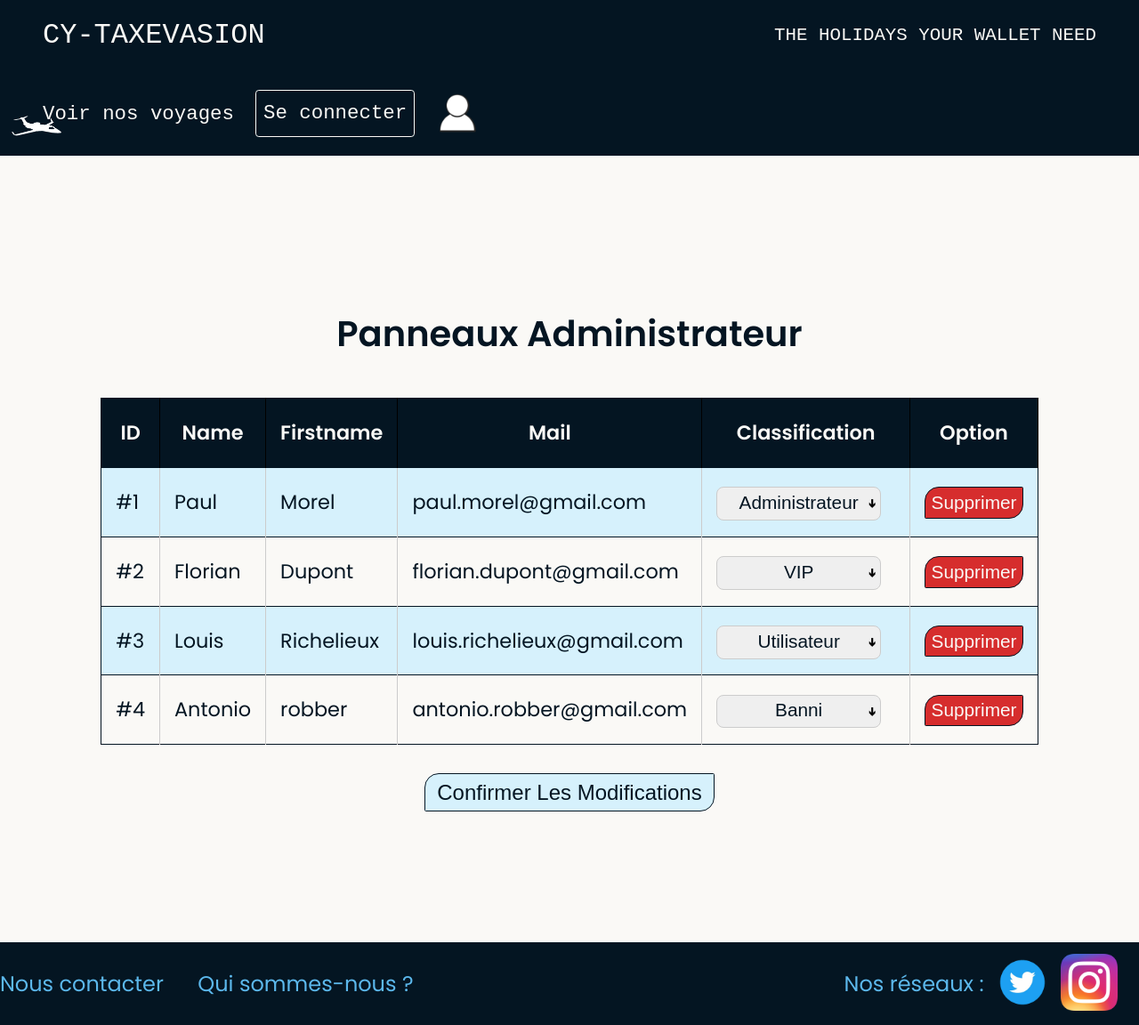
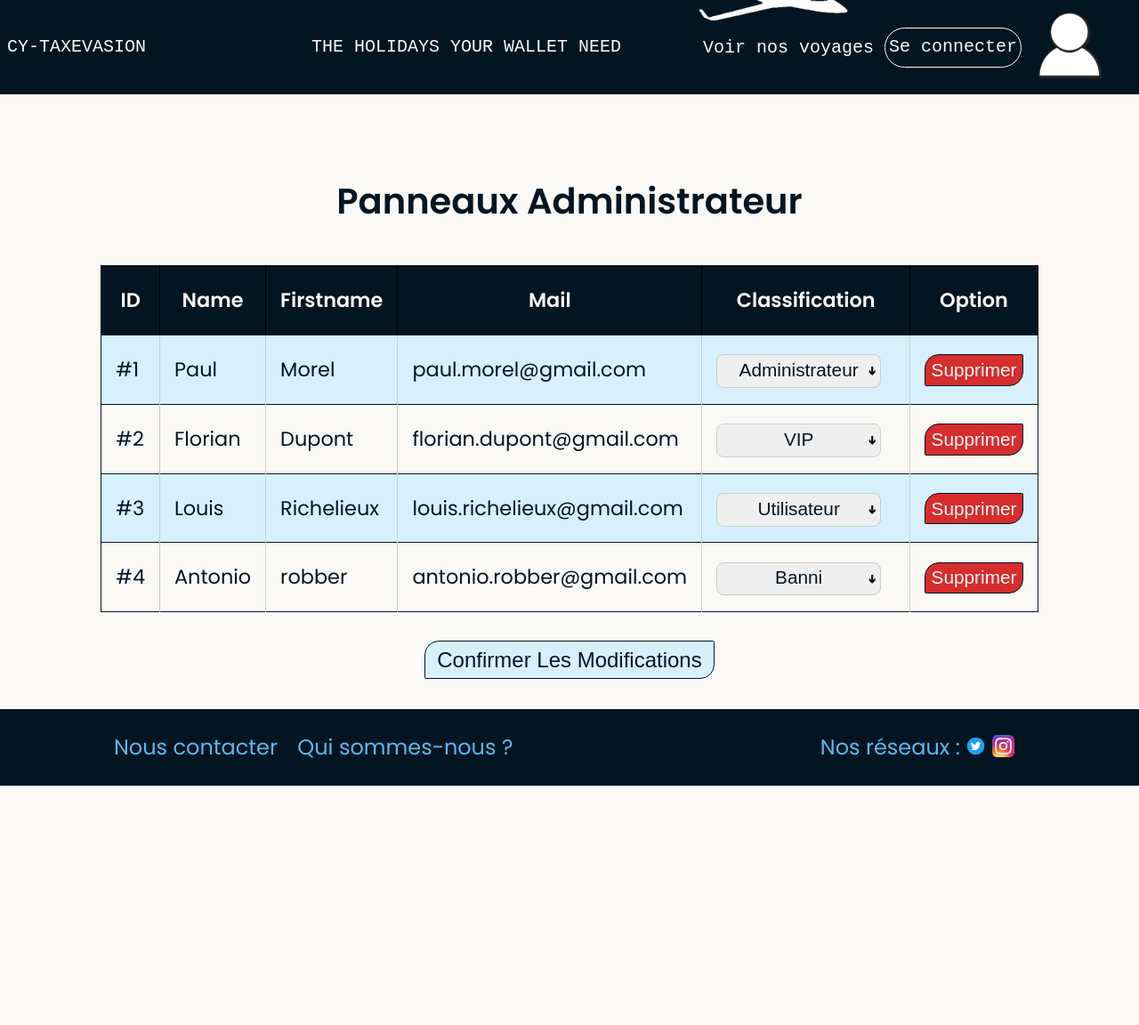
Before and after one commit to paulmrll/CY-TaxEvasion, a PHP site: page /html/admin.html in a window 1280 px wide. Shown: the whole page at 89% size. After the commit the page ends 883 px from the top, so only its background shows below. Run offline with PHP 8.4, Linux system fonts and the light colour scheme.

Commit message:
update responsivity

```diff
--- a/css/footer.css
+++ b/css/footer.css
@@ -1,10 +1,7 @@
-
-
-
 body{
     position: relative;
     min-height: 100vh;
-    padding-bottom: 5rem;
+    padding-bottom: 5vmin;
 }
 
 footer{
@@ -12,14 +9,16 @@ footer{
     bottom: 0;
     background-color: var(--color-bar);
     width: 100%;
-    font-size: 1.5rem;
+
+    font-size: 3vmin;
     color: var(--color-header-active);
 }
 
 
 .footer-container{
-    max-width: 80rem;
-    margin: 0 auto;
+
+    max-width: 80%;
+    margin: 2vmin auto;
     display: flex;
     justify-content: space-between;
     align-items: center;
@@ -30,6 +29,7 @@ footer{
 .footer-contact{
     color: var(--color-header-active);
     text-decoration: none;
+
 }
 
 .footer-contact:hover{
@@ -37,23 +37,25 @@ footer{
 }
 
 .contact a{
-    padding-right: 2rem;
+    padding-right: 2vmin;
 }
 
 
 .socials{
     display: flex;
     align-items: center;
-    gap: 0.7rem;
-    padding-right: 1.5rem;
+    gap: 0.7vmin;
+    padding-right: 1.5vmin;
+    justify-content: flex-end;
+    width : 50%;
 
 }
 
 .twitter-logo, .instagram-logo {
-    padding-top: 0.8rem;
-    width: 4rem;
+    padding-top: 0.8vmin;
+    width: 5%;
     height: auto;
 }
 img{
-    width: 4rem;
+    width: 100%;
 }
--- a/css/header.css
+++ b/css/header.css
@@ -3,27 +3,28 @@
 }
 header {
     overflow: hidden;
-    margin: 0 auto;
+    margin: 0;
+
 }
 
 
 .header-container {
-    max-width: 100%;
+
     background: var(--color-bar);
     background-size: cover;
     display: flex;
     justify-content: space-between;
     align-items: center;
-    gap: 1rem;
-    padding: 0.5rem 3rem;
     flex-wrap: wrap;
 }
 
 .header-left {
     font-weight: normal;
-    font-size: 2rem;
+    font-size: 2.5vmin;
     font-family: 'Courier New', Courier, monospace;
     align-items: center;
+    width: 20%;
+    margin-left : 1vmin;
 }
 
 
@@ -31,15 +32,19 @@ header {
     align-items: center;
     font-family: 'Courier New', Courier, monospace;
     color: var(--color-light-writing);
-    font-size: 1.3rem;
-    margin-left: 10rem;
+    font-size: 2.5vmin;
+    width : 30%;
+    padding-left: 2vmin;
+    text-align : center;
 }
 
 .header-right {
     display: flex;
     align-items: center;
-    gap: 1.5rem;
-    font-size: 1.4rem;
+    gap: 1.5vmin;
+    font-size: 2.5vmin;
+    justify-content: flex-end;
+    width : 40%;
 }
 
 .header-link {
@@ -50,9 +55,8 @@ header {
 
 
 .header-user-logo {
-    width: 3rem;
-    height: auto;
-    margin-top: 0.9rem;
+    width :70%;
+    margin-top: 0.9vmin;
 
 }
 
@@ -74,15 +78,15 @@ header {
 
 
 .header-connect {
-    border: 0.1rem solid var(--color-light-writing);
-    padding: 0.2rem 0.5rem;
-    border-radius: 0.3vw;
+    border: 0.2vmin solid var(--color-light-writing);
+    padding: 0.2vmin 0.5vmin;
+    border-radius: 3vmin;
 }
 
 
 .header-connect:hover {
     background-color: var(--color-header-active);
-    border: 0.1rem solid var(--color-header-active);
+    border: 0.1vmin solid var(--color-header-active);
     color: var(--color-light-writing);
     transform: scale(1.03);
 }
@@ -95,8 +99,8 @@ header {
 
 .header-jet-icon {
     position: absolute;
-    bottom: -1.4rem;
-    left: -2.5rem;
+    bottom: -1.4vmin;
+    left: -2.5vmin;
     transition: transform 0.15s ease-in-out 0.1s;
     will-change: transform;
     pointer-events: none;
@@ -109,7 +113,7 @@ header {
 
 
 .header-voir-voyage-text:hover + .header-jet-icon {
-    transform: translateX(13rem) translateY(1rem);
+    transform: translateX(25vmin) translateY(1vmin);
 }
 
 
--- a/css/styles.css
+++ b/css/styles.css
@@ -16,9 +16,9 @@
     --color-map-red: #b80707;
     --color-blue: #3f4eeb;
     --font-style: normal;
-    --spacing-sm: 4rem;
-    --spacing-md: 10rem;
-    --spacing-lg: 20rem;
+    --spacing-sm: 4vmin;
+    --spacing-md: 10vmin;
+    --spacing-lg: 20vmin;
 }
 
 
```
Also changed, not shown: css/connexion.css (+19 -19 lines).
